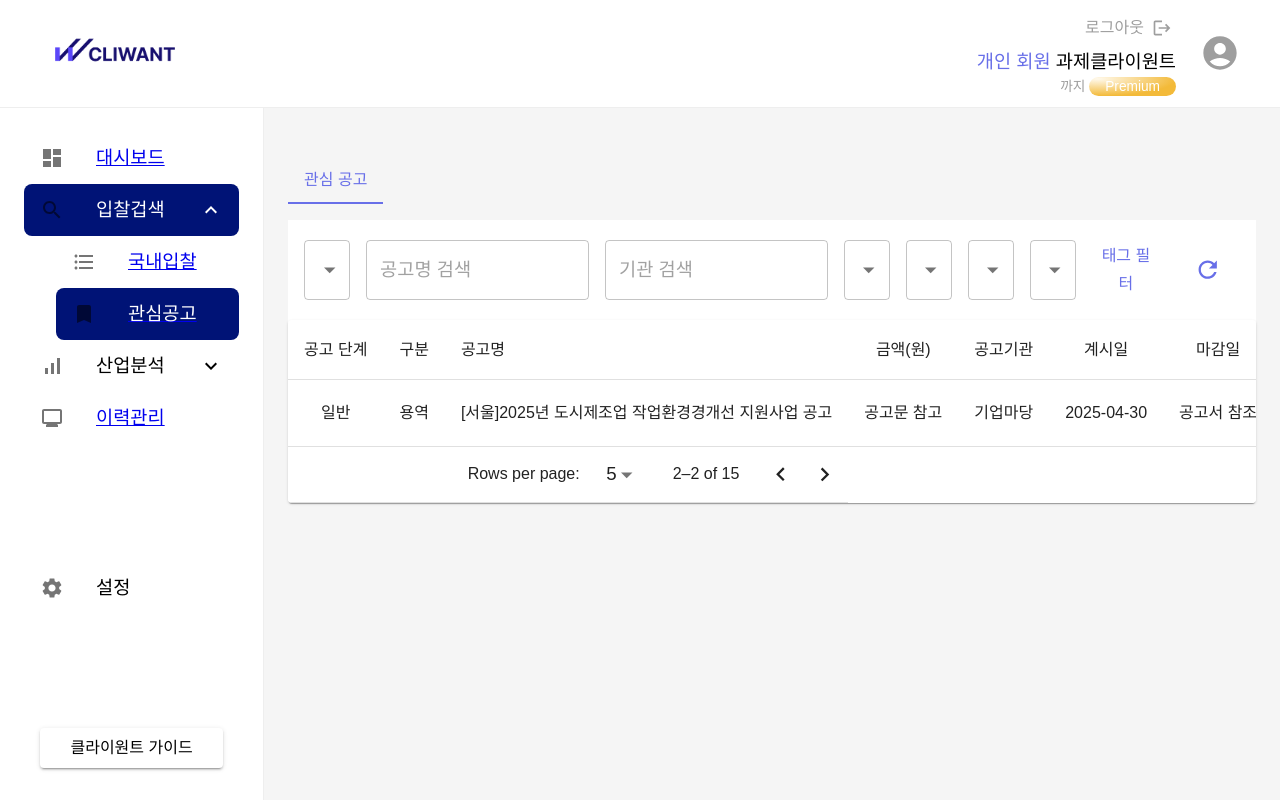
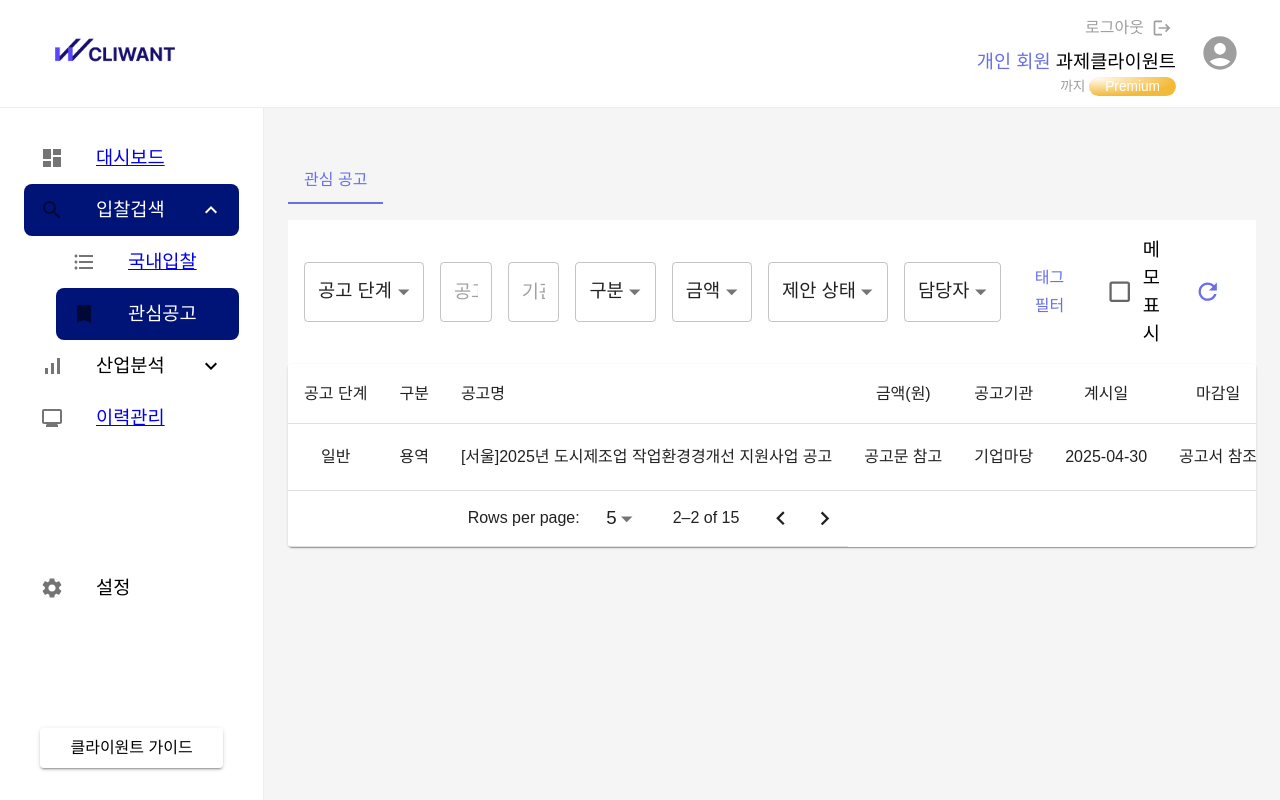
Before and after one commit to yubinjodev/cliwant-assignment, a Next.js app: page /rfp/saved in a window 1280 px wide. Built offline with nearby package versions, Linux system fonts and the light colour scheme; what @mui/material-nextjs would draw is missing.

Commit message:
Feat: Configure state management for saved rfp filters

```diff
--- a/src/features/rfp/components/saved-rfp-filter.tsx
+++ b/src/features/rfp/components/saved-rfp-filter.tsx
@@ -1,35 +1,89 @@
 import RefreshIcon from '@mui/icons-material/Refresh'
-import { Button, MenuItem, Select, Stack, TextField } from '@mui/material'
+import { Button, Checkbox, FormControlLabel, MenuItem, Select, Stack, TextField } from '@mui/material'
+import { useSavedRfpFilterStore } from '../stores/saved-rfp-filter-store'
+import { SAVED_RFP_FILTER_AMOUNT_CATEGORY } from '../utils/constants/saved-rfp-filter-amount-category'
+import { SAVED_RFP_FILTER_BUSINESS_CATEGORY } from '../utils/constants/saved-rfp-filter-business-category'
+import { SAVED_RFP_FILTER_LISTING_CATEGORY } from '../utils/constants/saved-rfp-filter-listing-category'
+import { SAVED_RFP_FILTER_PROPOSAL_STATUS_CATEGORY } from '../utils/constants/saved-rfp-filter-proposal-status-category'
 
 export default function SavedRfpFilter() {
+  const {
+    listingCategory,
+    listingSearchInput,
+    agencySearchInput,
+    businessCategory,
+    amountRange,
+    proposalStatus,
+    admin,
+    isTagFilterOpen,
+    isMemoDisplayed,
+    handleChangeListingCategory,
+    handleChangeListingSearchInput,
+    handleChangeAgencySearchInput,
+    handleChangeBusinessCategory,
+    handleChangeAmountRange,
+    handleChangeProposalStatus,
+    handleChangeAdmin,
+    handleChangeIsTagFilterOpen,
+    handleChangeIsMemoDisplayed,
+  } = useSavedRfpFilterStore()
+
   return (
     <Stack spacing={2} sx={{ p: 2 }} direction="row" alignItems="center">
-      <Select>
-        <MenuItem value="title">공고 제목</MenuItem>
-        <MenuItem value="body">첨부파일 본문</MenuItem>
+      <Select value={listingCategory} onChange={(e) => handleChangeListingCategory(e.target.value)}>
+        {SAVED_RFP_FILTER_LISTING_CATEGORY.map((category) => (
+          <MenuItem value={category.value} key={category.value}>
+            {category.label}
+          </MenuItem>
+        ))}
       </Select>
 
-      <TextField placeholder="공고명 검색" />
-      <TextField placeholder="기관 검색" />
+      <TextField
+        placeholder="공고명 검색"
+        value={listingSearchInput}
+        onChange={(e) => handleChangeListingSearchInput(e.target.value)}
+      />
+      <TextField
+        placeholder="기관 검색"
+        value={agencySearchInput}
+        onChange={(e) => handleChangeAgencySearchInput(e.target.value)}
+      />
 
-      <Select>
-        <MenuItem value="title">공고 제목</MenuItem>
-        <MenuItem value="body">첨부파일 본문</MenuItem>
-      </Select>
-      <Select>
-        <MenuItem value="title">공고 제목</MenuItem>
-        <MenuItem value="body">첨부파일 본문</MenuItem>
-      </Select>
-      <Select>
-        <MenuItem value="title">공고 제목</MenuItem>
-        <MenuItem value="body">첨부파일 본문</MenuItem>
-      </Select>
-      <Select>
-        <MenuItem value="title">공고 제목</MenuItem>
-        <MenuItem value="body">첨부파일 본문</MenuItem>
+      <Select value={businessCategory} onChange={(e) => handleChangeBusinessCategory(e.target.value)}>
+        {SAVED_RFP_FILTER_BUSINESS_CATEGORY.map((category) => (
+          <MenuItem value={category.value} key={category.value}>
+            {category.label}
+          </MenuItem>
+        ))}
       </Select>
 
-      <Button>태그 필터</Button>
+      <Select value={amountRange} onChange={(e) => handleChangeAmountRange(e.target.value)}>
+        {SAVED_RFP_FILTER_AMOUNT_CATEGORY.map((category) => (
+          <MenuItem value={category.value} key={category.value}>
+            {category.label}
+          </MenuItem>
+        ))}
+      </Select>
+
+      <Select value={proposalStatus} onChange={(e) => handleChangeProposalStatus(e.target.value)}>
+        {SAVED_RFP_FILTER_PROPOSAL_STATUS_CATEGORY.map((category) => (
+          <MenuItem value={category.value} key={category.value}>
+            {category.label}
+          </MenuItem>
+        ))}
+      </Select>
+
+      <Select value={admin} onChange={(e) => handleChangeAdmin(e.target.value)}>
+        <MenuItem value="none">담당자</MenuItem>
+        <MenuItem value="current-user">과제 클라이원트 (test@cliwant.io)</MenuItem>
+      </Select>
+
+      <Button onClick={() => handleChangeIsTagFilterOpen(true)}>태그 필터</Button>
+
+      <FormControlLabel
+        control={<Checkbox onChange={handleChangeIsMemoDisplayed} checked={isMemoDisplayed} />}
+        label="메모 표시"
+      />
 
       <Button>
         <RefreshIcon />
--- a/src/features/rfp/stores/saved-rfp-filter-store.ts
+++ b/src/features/rfp/stores/saved-rfp-filter-store.ts
@@ -1,23 +1,31 @@
 import { create } from 'zustand'
 import { SavedRfpFilterStore, SavedRfpFilterStoreActions } from '../types/saved-rfp'
 
-export const savedRfpFilterStore = create<SavedRfpFilterStore & SavedRfpFilterStoreActions>((set) => ({
-  listingCategory: '',
-  handleChangeListingCategory: () => set({}),
+export const useSavedRfpFilterStore = create<SavedRfpFilterStore & SavedRfpFilterStoreActions>((set) => ({
+  listingCategory: 'none',
+  handleChangeListingCategory: (category) => set({ listingCategory: category }),
+
   listingSearchInput: '',
-  handleChangeListingSearchInput: () => set({}),
+  handleChangeListingSearchInput: (value) => set({ listingSearchInput: value }),
+
   agencySearchInput: '',
-  handleChangeAgencySearchInput: () => set({}),
-  businessCategory: '',
-  handleChangeBusinessCategory: () => set({}),
-  amountRange: '',
-  handleChangeAmountRange: () => set({}),
-  proposalStatus: '',
-  handleChangeProposalStatus: () => set({}),
-  admin: '',
-  handleChangeAdmin: () => set({}),
+  handleChangeAgencySearchInput: (value) => set({ agencySearchInput: value }),
+
+  businessCategory: 'none',
+  handleChangeBusinessCategory: (category) => set({ businessCategory: category }),
+
+  amountRange: 'none',
+  handleChangeAmountRange: (range) => set({ amountRange: range }),
+
+  proposalStatus: 'none',
+  handleChangeProposalStatus: (status) => set({ proposalStatus: status }),
+
+  admin: 'none',
+  handleChangeAdmin: (admin) => set({ admin }),
+
   isTagFilterOpen: false,
-  handleChangeIsTagFilterOpen: () => set({}),
+  handleChangeIsTagFilterOpen: (isOpen) => set({ isTagFilterOpen: isOpen }),
+
   isMemoDisplayed: false,
-  handleChangeIsMemoDisplayed: () => set({}),
+  handleChangeIsMemoDisplayed: () => set((state) => ({ isMemoDisplayed: !state.isMemoDisplayed })),
 }))
--- a/src/features/rfp/types/saved-rfp.d.ts
+++ b/src/features/rfp/types/saved-rfp.d.ts
@@ -19,5 +19,5 @@ export type SavedRfpFilterStoreActions = {
   handleChangeProposalStatus: (status: string) => void
   handleChangeAdmin: (admin: string) => void
   handleChangeIsTagFilterOpen: (isOpen: boolean) => void
-  handleChangeIsMemoDisplayed: (isDisplayed: boolean) => void
+  handleChangeIsMemoDisplayed: () => void
 }
--- /dev/null
+++ b/src/features/rfp/utils/constants/saved-rfp-filter-amount-category.ts
@@ -0,0 +1,22 @@
+export const SAVED_RFP_FILTER_AMOUNT_CATEGORY = [
+  {
+    value: 'none',
+    label: '금액',
+  },
+  {
+    value: 'all',
+    label: '전체',
+  },
+  {
+    value: 'above-ten-mil',
+    label: '10억 이상',
+  },
+  {
+    value: 'above-five-mil',
+    label: '5억 이상',
+  },
+  {
+    value: 'above-one-mil',
+    label: '1억 이상',
+  },
+]
--- /dev/null
+++ b/src/features/rfp/utils/constants/saved-rfp-filter-business-category.ts
@@ -0,0 +1,26 @@
+export const SAVED_RFP_FILTER_BUSINESS_CATEGORY = [
+  {
+    value: 'none',
+    label: '구분',
+  },
+  {
+    value: 'service',
+    label: '용역',
+  },
+  {
+    value: 'products',
+    label: '물품',
+  },
+  {
+    value: 'construction',
+    label: '공사',
+  },
+  {
+    value: 'foreign-capital',
+    label: '외자',
+  },
+  {
+    value: 'other',
+    label: '기타',
+  },
+]
--- /dev/null
+++ b/src/features/rfp/utils/constants/saved-rfp-filter-listing-category.ts
@@ -0,0 +1,30 @@
+export const SAVED_RFP_FILTER_LISTING_CATEGORY = [
+  {
+    value: 'none',
+    label: '공고 단계',
+  },
+  {
+    value: 'bidding-listing',
+    label: '입찰 공고',
+  },
+  {
+    value: 'preliminary-specification',
+    label: '사전 규격',
+  },
+  {
+    value: 'order-plan',
+    label: '발주 계획',
+  },
+  {
+    value: 'bidding-failure-listing',
+    label: '유찰 공고',
+  },
+  {
+    value: 'saved-listed',
+    label: '관심 공고',
+  },
+  {
+    value: 'search-history',
+    label: '검색 기록',
+  },
+]
--- /dev/null
+++ b/src/features/rfp/utils/constants/saved-rfp-filter-proposal-status-category.ts
@@ -0,0 +1,38 @@
+export const SAVED_RFP_FILTER_PROPOSAL_STATUS_CATEGORY = [
+  {
+    value: 'none',
+    label: '제안 상태',
+  },
+  {
+    value: 'reviewing',
+    label: '검토 중',
+  },
+  {
+    value: 'review-completed-proposal-possible',
+    label: '검토 완료 - 제안 가능',
+  },
+  {
+    value: 'review-completed-proposal-not-possible',
+    label: '검토 완료 - 제안 불가',
+  },
+  {
+    value: 'review-completed-proposal-reserved',
+    label: '검토 완료 - 제안 유보',
+  },
+  {
+    value: 'bidding-in-progress',
+    label: '입찰 - 진행',
+  },
+  {
+    value: 'result-order',
+    label: '결과 - 수주',
+  },
+  {
+    value: 'result-actual-order',
+    label: '결과 - 실주',
+  },
+  {
+    value: 'result-failure-todo',
+    label: '결과 - 유찰',
+  },
+]
```
